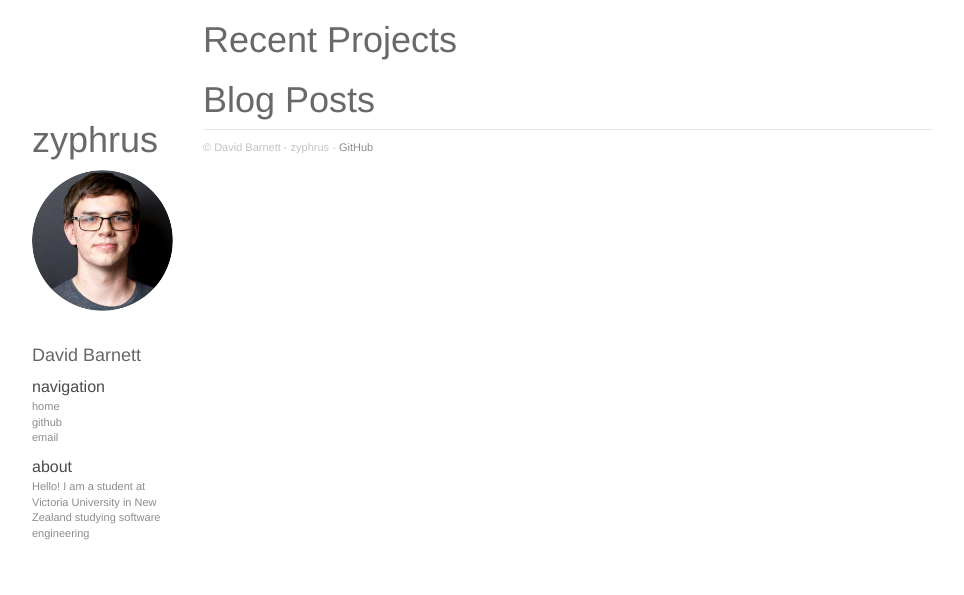
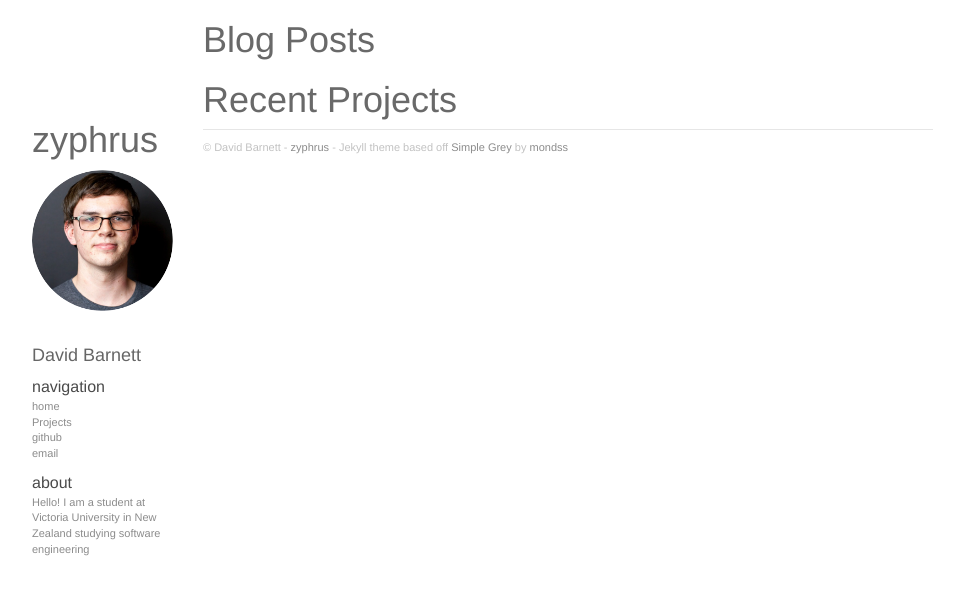
Before and after one commit to dbanetto/zyphrus.github.io, a Jekyll site: the page built from index.html, in a window 1280 px wide. Shown: the top 595 px of the page, without its empty margins (53-1017 px from the left). Built offline with Jekyll 4.4.1, drawn with Linux system fonts in a browser that asks for light colours; nearby versions of some CDN libraries; Markdown is read by kramdown in place of the engine named in the settings.

Commit message:
add projects

```diff
--- a/_config.yml
+++ b/_config.yml
@@ -1,7 +1,7 @@
 name: zyphrus
 author: David Barnett
 markdown: redcarpet
-highlighter: pygments
+highlighter: rouge
 github: https://www.github.com/zyphrus
 about: Hello! I am a student at Victoria University in New Zealand studying software engineering
 recent_projects: 5
--- a/_layouts/default.html
+++ b/_layouts/default.html
@@ -27,6 +27,7 @@
                 <h4>{{ site.author }}</h4>
                 <strong>navigation</strong><br />
                 <a href="/">home</a> <br />
+                <a href="/projects.html">Projects</a> <br />
                 {% for i in site.urls %}
                 <a class="about" href="{{ i.url }}">{{ i.text }}</a><br />
                 {% endfor %}
@@ -44,10 +45,11 @@
                 {{ content }}
 
                 <footer>
-                    &copy; {{ site.author }} - {{ site.name }}
+                    &copy; {{ site.author }}
                     {% if site.github %}
-                    - <a href="{{ site.github }}">{{ site.github }}</a>
+                    - <a href="{{ site.github }}">{{ site.name }}</a>
                     {% endif %}
+                    - Jekyll theme based off <a href="https://github.com/mondss/simplygrey-jekyll">Simple Grey</a> by <a href="https://github.com/mondss">mondss</a>
                 </footer>
             </div>
 
--- a/index.html
+++ b/index.html
@@ -3,6 +3,14 @@
 ---
 
 <div id="home">
+  <h1>Blog Posts</h1>
+  <ul class="posts">
+    {% for post in site.posts %}
+    <li><span>{{ post.date | date_to_string }}</span> &raquo; <a href="{{ post.url }}">{{ post.title }}</a></li>
+    {% endfor %}
+  </ul>
+
+
   <h1>Recent Projects</h1>
   <ul class="posts" id="pub-repos">
   </ul>
@@ -37,11 +45,4 @@
       });
     };
   </script>
-
-  <h1>Blog Posts</h1>
-  <ul class="posts">
-    {% for post in site.posts %}
-    <li><span>{{ post.date | date_to_string }}</span> &raquo; <a href="{{ post.url }}">{{ post.title }}</a></li>
-    {% endfor %}
-  </ul>
 </div>
```
Also changed, not shown: projects.html (added, +43 -0 lines), Gemfile.lock.
